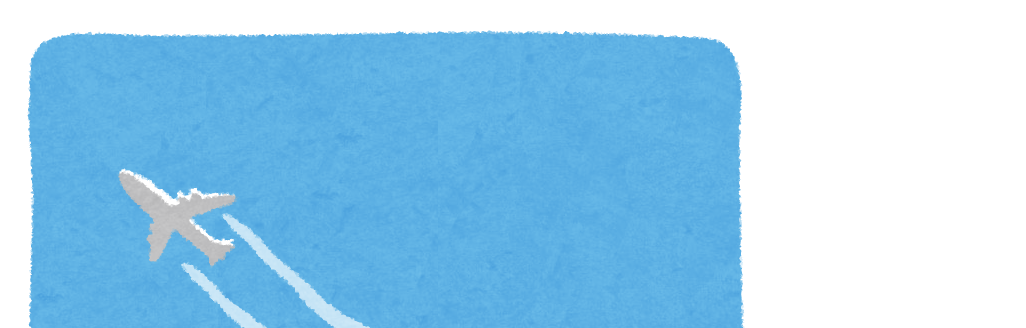
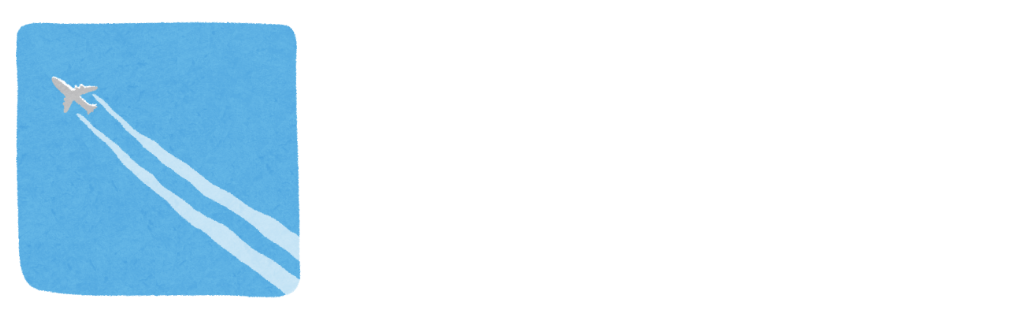
Before and after one commit to omu-aaa23105/omu-aaa23105.github.io, a plain HTML site: page second.html in a window 1280 px wide. Shown: the top 328 px of the page, without its empty margins (0-1026 px from the left). Drawn offline with Linux system fonts and the light colour scheme.

Commit message:
Update second.html

```diff
--- a/second.html
+++ b/second.html
@@ -6,7 +6,7 @@
     <title>Webシステム構築基礎 第２回課題</title>
 </head>
 <body>
-    <p><img src="hikouki_gumo.png">トップ画像</p>
+    <p><img src="hikouki_gumo.png" width="300" alt="トップ画像"></p>
     <h1>Webシステム構築基礎 第２回課題</h1>
     <p>AAA23105　永岡拓海</p>
 
```
